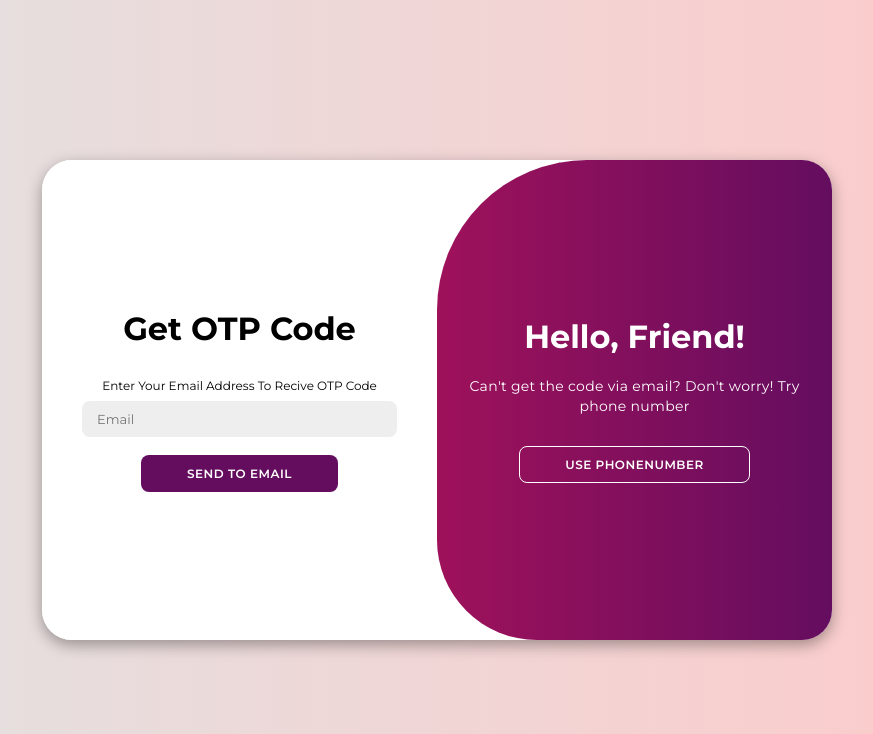
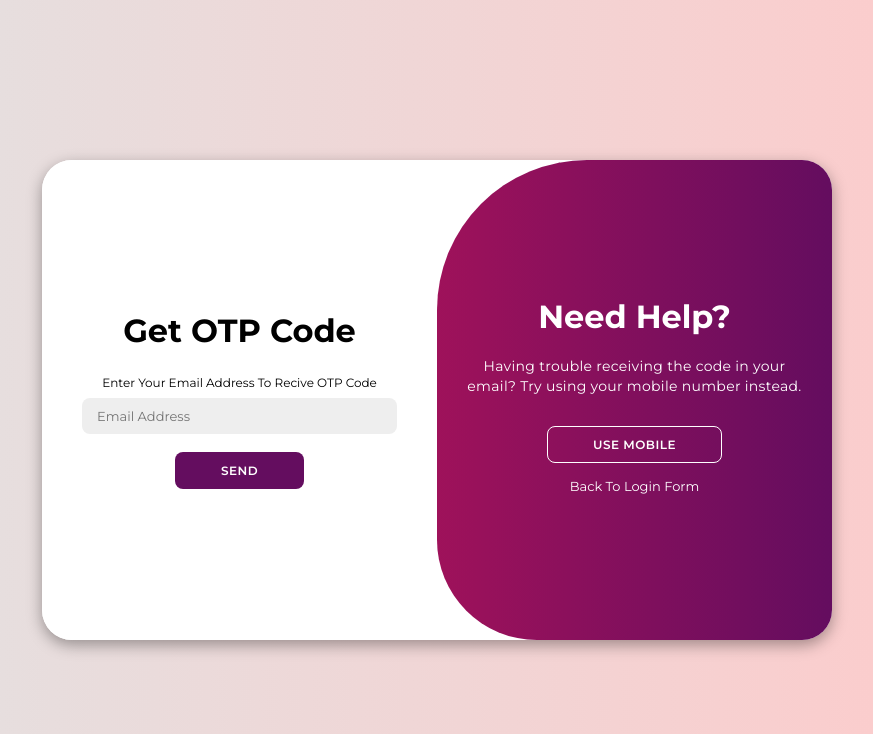
Before and after one commit to ERFouX/login-form, a PHP site: page /otp.php in a window 1280 px wide. Shown: the top 734 px of the page, without its empty margins (203-1076 px from the left). Run offline with PHP 8.4, Linux system fonts and the light colour scheme.

Commit message:
Refactor OTP forms: update language, add form actions, improve validation, and enhance user guidance

```diff
--- a/otp.php
+++ b/otp.php
@@ -1,4 +1,4 @@
-<html lang="pt-BR">
+<html lang="EN">
     <head>
         <meta charset="UTF-8">
         <meta http-equiv="X-UA-Compatible" content="IE=edge">
@@ -10,32 +10,34 @@
     <body>
         <div class="container" id="container">
             <div class="form-container sign-up">
-                <form>
-                    <h1 style="margin-bottom: 30px;">Get OTP Code</h1>
-                    <span>Enter Your Phone Number To Recive OTP Code</span>
-                    <input type="text" placeholder="PhoneNumber">
-                    <button type="submit" name="mobile_otp">Send To PhoneNumber</button>
+                <form method="POST" action="otp_code_input.php">
+                    <h1 class="mb-25">Get OTP Code</h1>
+                    <span>Enter Your Mobile Number To Recive OTP Code</span>
+                    <input type="tel" placeholder="Mobile Number" pattern="09\d{9}" title="Please enter a valid 11-digit mobile number starting with 09" required />
+                    <button type="submit" name="mobile_otp">Send</button>
                 </form>
             </div>
             <div class="form-container sign-in">
-                <form>
-                    <h1 style="margin-bottom: 30px;">Get OTP Code</h1>
+                <form method="POST" action="otp_code_input.php">
+                    <h1 class="mb-25">Get OTP Code</h1>
                     <span>Enter Your Email Address To Recive OTP Code</span>
-                    <input type="email" placeholder="Email">
-                    <button type="submit" name="email_otp">Send To Email</button>
+                    <input type="email" placeholder="Email Address" required>
+                    <button type="submit" name="email_otp">Send</button>
                 </form>
             </div>
             <div class="toggle-container">
                 <div class="toggle">
+                <div class="toggle-panel toggle-right">
+                        <h1>Need Help?</h1>
+                        <p>Having trouble receiving the code in your email? Try using your mobile number instead.</p>
+                        <button class="hidden" id="register">Use Mobile</button>
+                        <a href="index.php" style="color: white;">Back To Login Form</a>
+                    </div>
                     <div class="toggle-panel toggle-left">
-                        <h1>Welcome Back!</h1>
-                        <p>Register with your Personal details to use all of site features</p>
+                        <h1>Need Assistance?</h1>
+                        <p>Can't get the code via mobile number? No worries! Try using email address instead.</p>
                         <button class="hidden" id="login">Use Email</button>
-                    </div>
-                    <div class="toggle-panel toggle-right">
-                        <h1>Hello, Friend!</h1>
-                        <p>Can't get the code via email? Don't worry! Try phone number</p>
-                        <button class="hidden" id="register">Use PhoneNumber</button>
+                        <a href="index.php" style="color: white;">Back To Login Form</a>
                     </div>
                 </div>
             </div>
```
